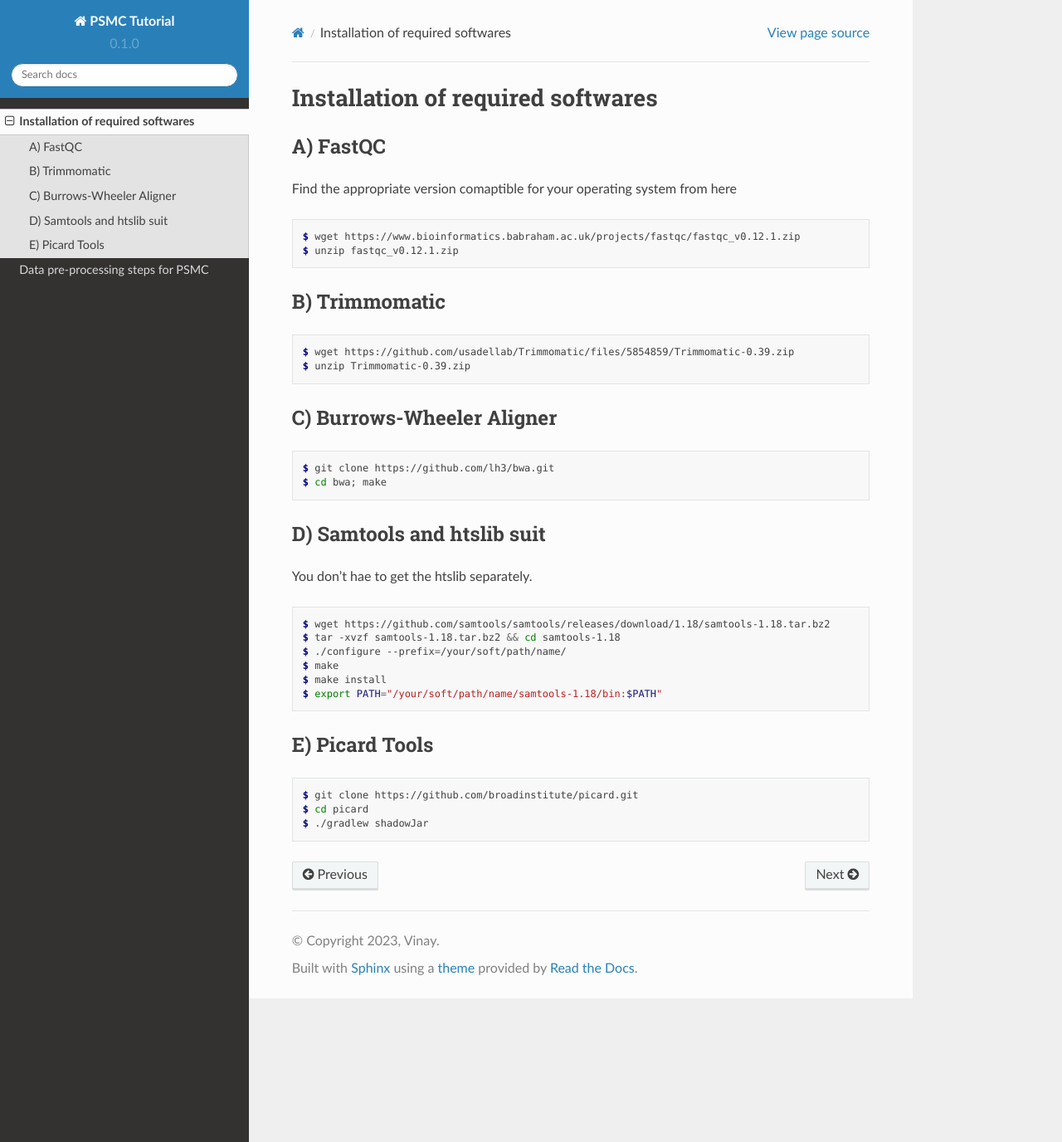
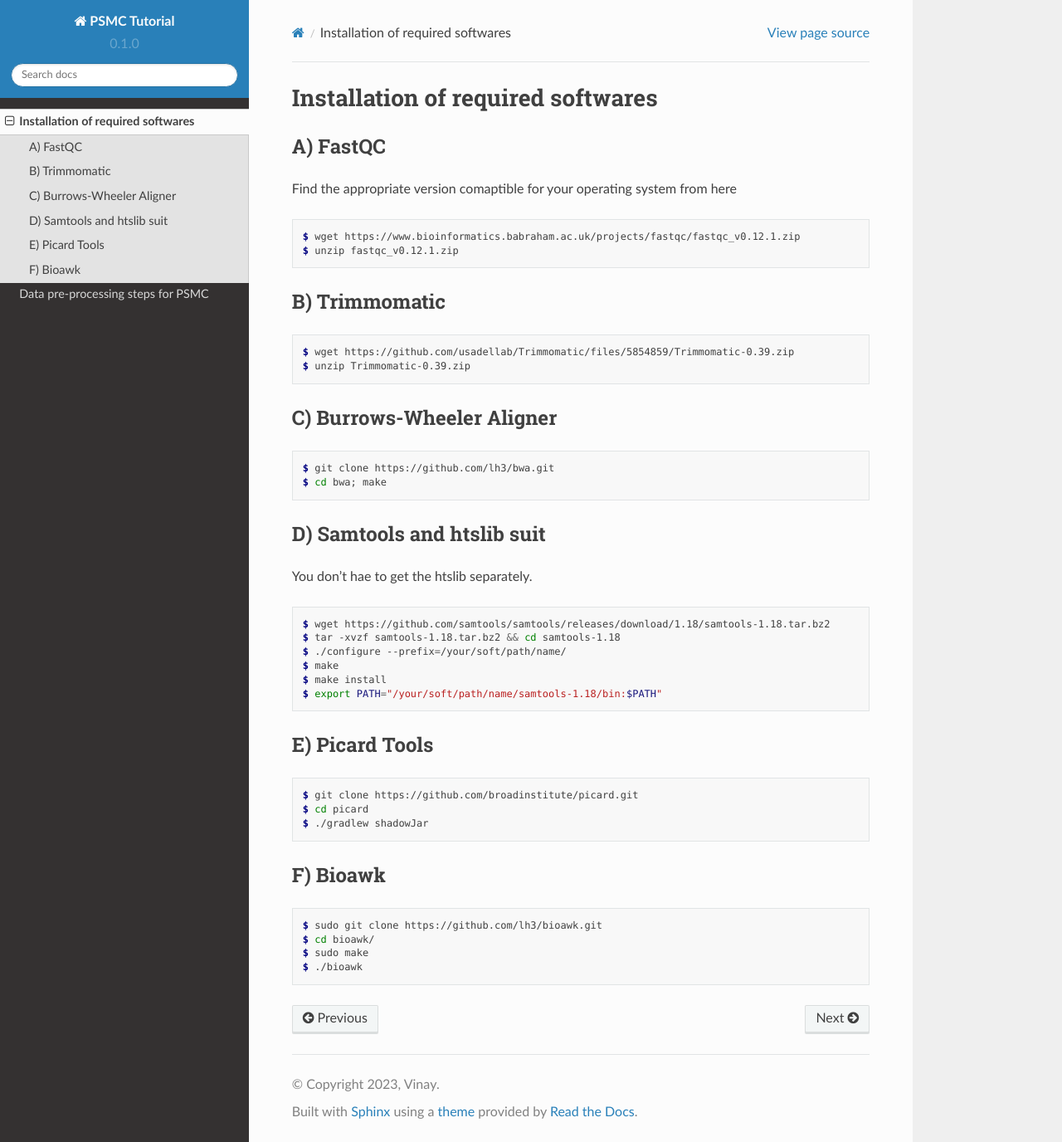
Before and after one commit to stachyris/PSMC_Tutorial-BirdLab, a Sphinx documentation site: the page built from docs/source/00_Required_Softs.rst, in a window 1280 px wide and 1376 px high. Shown: the whole window at 83% size. Built offline with Sphinx 7.4.7 and the Read the Docs theme 2.0.0, drawn with Linux system fonts in a browser that asks for light colours.

Commit message:
Bioawk_00_Required_Softs.rst

```diff
--- a/docs/source/00_Required_Softs.rst
+++ b/docs/source/00_Required_Softs.rst
@@ -51,3 +51,13 @@
   $ git clone https://github.com/broadinstitute/picard.git
   $ cd picard
   $ ./gradlew shadowJar
+
+F) Bioawk
+----------
+
+.. code-block:: console
+
+ $ sudo git clone https://github.com/lh3/bioawk.git
+ $ cd bioawk/
+ $ sudo make
+ $ ./bioawk
```
